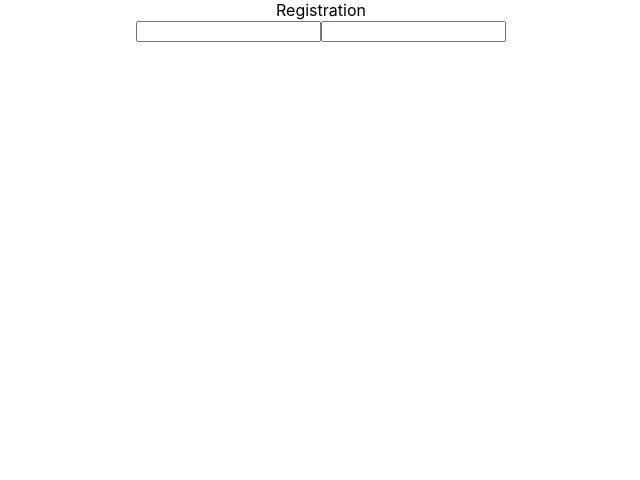
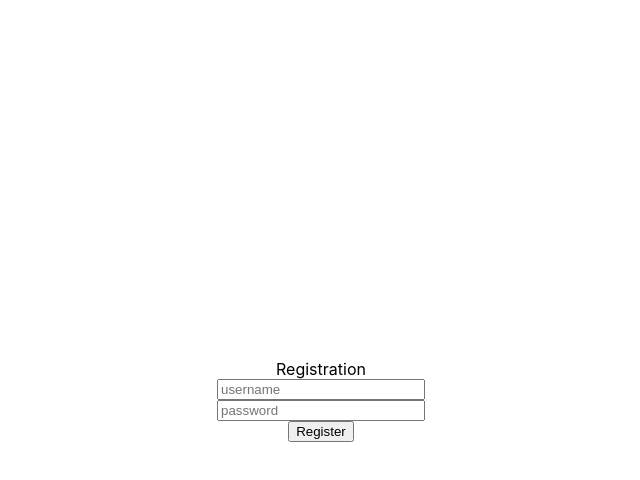
Before and after one commit to Valss22/react-template, a React (Create React App) app: page / in a window 1280 px wide. Shown: the top 480 px of the page, without its empty margins (319-959 px from the left). Built offline with nearby package versions, Linux system fonts and the light colour scheme.

Commit message:
Add base css to Registration component

```diff
--- a/src/App.tsx
+++ b/src/App.tsx
@@ -1,7 +1,7 @@
 import React from 'react';
 import './App.css';
 import {Switch, Route} from 'react-router-dom'
-import {Registration} from "./registration/component";
+import {Registration} from "./registration/ui/component";
 
 export const App: React.FC = () => {
   return (
--- a/src/registration/component.tsx
+++ /dev/null
@@ -1,23 +0,0 @@
-import React from "react"
-import {useService} from "./hooks";
-
-
-export const Registration: React.FC = () => {
-  const service = useService()
-
-  return (
-    <div>
-      <div>
-        Registration
-      </div>
-      <input
-        value={service.user.name}
-        onChange={service.onChangeField("name")}
-      />
-      <input
-        value={service.user.password}
-        onChange={service.onChangeField("password")} type="password"
-      />
-    </div>
-  )
-}
--- a/src/registration/hooks.ts
+++ b/src/registration/hook.ts
@@ -1,6 +1,6 @@
 import {ChangeEvent, useState} from "react";
 
-export const useService = () => {
+export const useRegistrationService = () => {
   const [user, setUser] = useState({name: "", password: ""})
 
   const onChangeField = (fieldName: keyof typeof user) => {
--- /dev/null
+++ b/src/registration/ui/component.module.css
@@ -0,0 +1,16 @@
+.container {
+    display: flex;
+    width: 100%;
+    height: 100vh;
+    flex-direction: column;
+    justify-content: center;
+    align-items: center;
+}
+
+.name {
+    width: 200px;
+}
+
+.password {
+    width: 200px;
+}
--- /dev/null
+++ b/src/registration/ui/component.tsx
@@ -0,0 +1,29 @@
+import React from "react"
+import {useRegistrationService} from "../hook";
+import style from "./component.module.css"
+
+export const Registration: React.FC = () => {
+  const registrationService = useRegistrationService()
+
+  return (
+    <div className={style.container}>
+      <div>
+        Registration
+      </div>
+        <input
+          className={style.name}
+          placeholder="username"
+          value={registrationService.user.name}
+          onChange={registrationService.onChangeField("name")}
+        />
+        <input
+          className={style.password}
+          placeholder="password"
+          value={registrationService.user.password}
+          onChange={registrationService.onChangeField("password")}
+          type="password"
+        />
+      <button>Register</button>
+    </div>
+  )
+}
```
